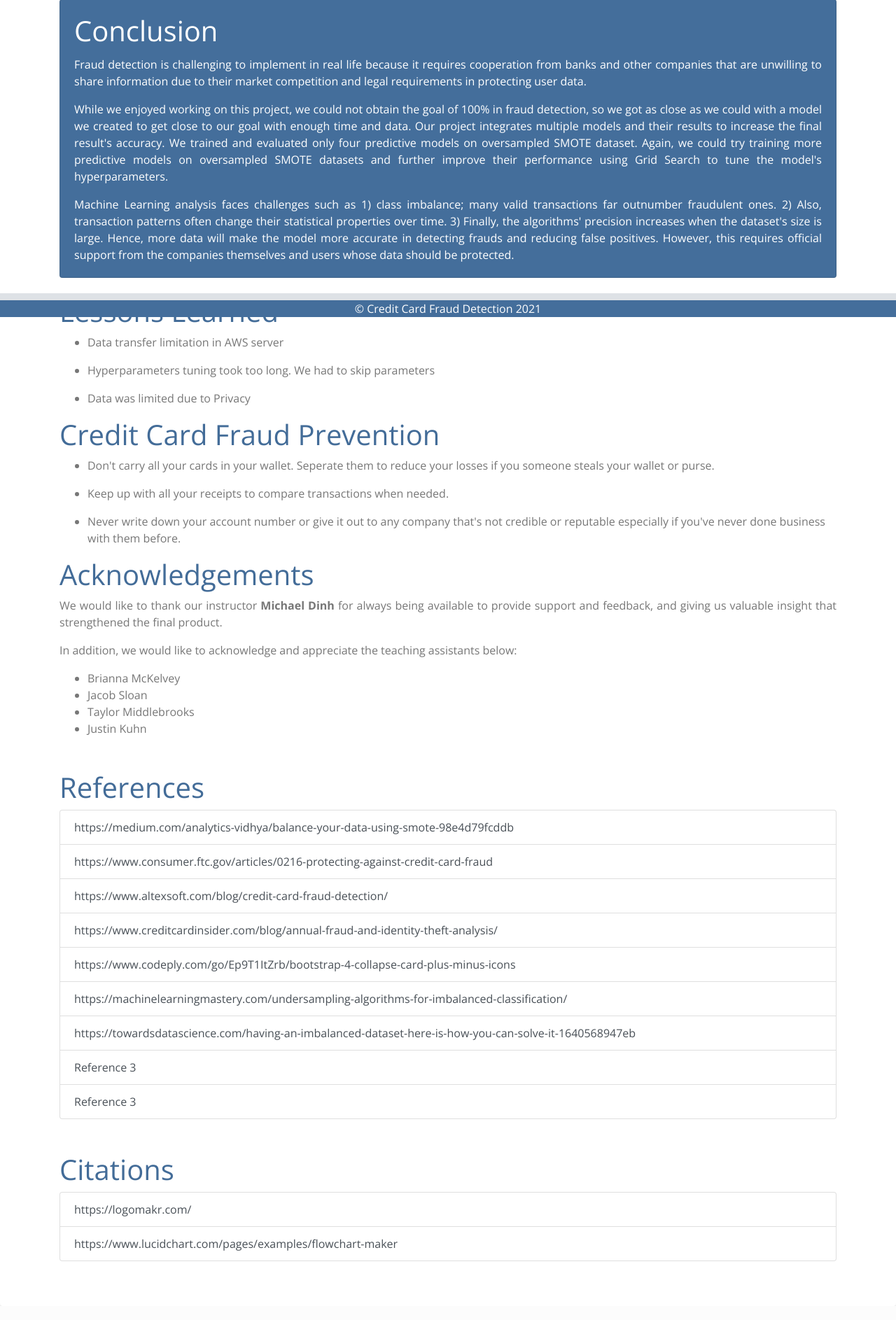
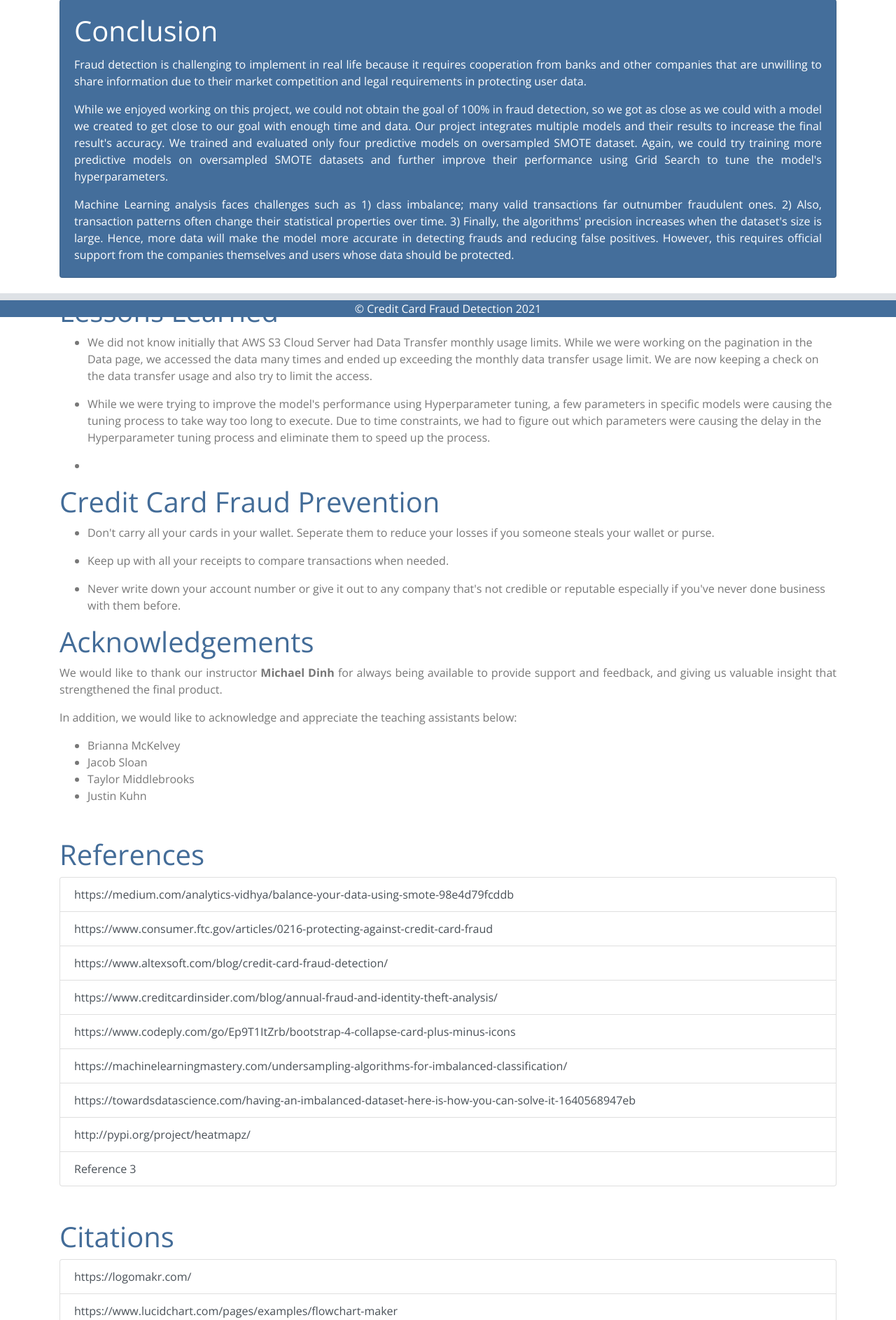
Before and after one commit to cdalsania/Credit_Card_Fraud_Detection, a Flask app: page /conclusions in a window 1280 px wide. Shown: the part 347-2233 px from the top of the page at 70% size. Run offline with Flask 2, Linux system fonts and the light colour scheme; some libraries are stand-ins or nearby versions.

Commit message:
adding text to lessons learned section.

```diff
--- a/templates/conclusions.html
+++ b/templates/conclusions.html
@@ -55,13 +55,13 @@
                     <h1>Lessons Learned</h1>
                     <ul>
                         <li>
-                            <p> Data transfer limitation in AWS server</p>
+                            <p>We did not know initially that AWS S3 Cloud Server had Data Transfer monthly usage limits. While we were working on the pagination in the Data page, we accessed the data many times and ended up exceeding the monthly data transfer usage limit. We are now keeping a check on the data transfer usage and also try to limit the access.</p>
                         </li>
                         <li>
-                            <p> Hyperparameters tuning took too long. We had to skip parameters</p>
+                            <p>While we were trying to improve the model's performance using Hyperparameter tuning, a few parameters in specific models were causing the tuning process to take way too long to execute. Due to time constraints, we had to figure out which parameters were causing the delay in the Hyperparameter tuning process and eliminate them to speed up the process.</p>
                         </li>
                         <li>
-                            <p> Data was limited due to Privacy</p>
+                            <p></p>
                         </li>
                     </ul>
                     <h1>Credit Card Fraud Prevention</h1>
@@ -112,7 +112,7 @@
                             class="list-group-item list-group-item-action">https://machinelearningmastery.com/undersampling-algorithms-for-imbalanced-classification/</a>
                         <a href="https://towardsdatascience.com/having-an-imbalanced-dataset-here-is-how-you-can-solve-it-1640568947eb"
                             class="list-group-item list-group-item-action">https://towardsdatascience.com/having-an-imbalanced-dataset-here-is-how-you-can-solve-it-1640568947eb</a>
-                        <a href="#" class="list-group-item list-group-item-action">Reference 3</a>
+                        <a href="http://pypi.org/project/heatmapz/" class="list-group-item list-group-item-action">http://pypi.org/project/heatmapz/</a>
                         <a href="#" class="list-group-item list-group-item-action">Reference 3</a>
                     </div>
                     <h1 class="mt-5">Citations</h1>
```
